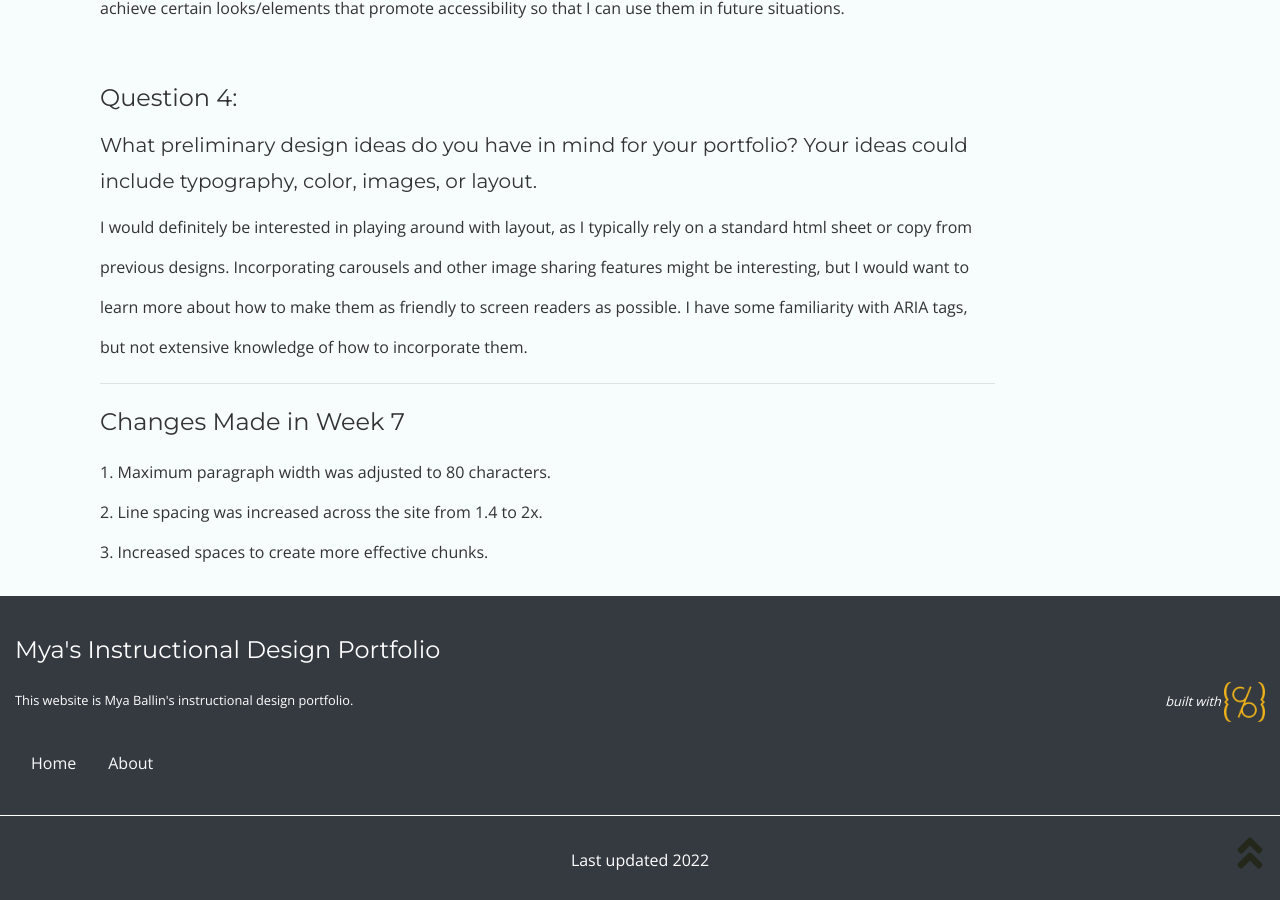
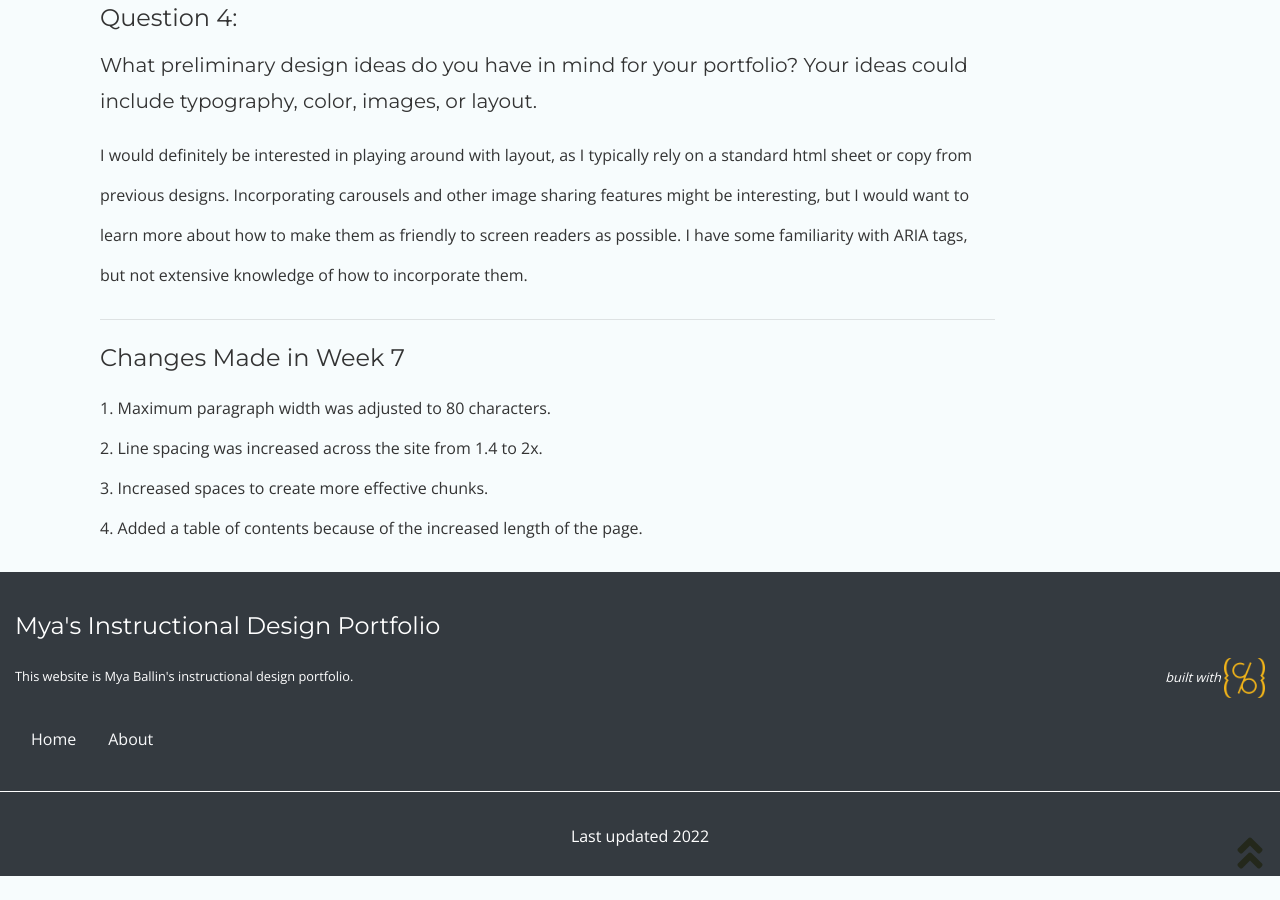
Before and after one commit to mxballin/instructional-design, a Jekyll site: the page built from index.md, in a window 1280 px wide and 900 px high, scrolled down 1148 px. Built offline with Jekyll 4.4.1, drawn with Linux system fonts in a browser that asks for light colours; some web fonts are replaced; after the commit the page ends 2024 px from its top, so only the background shows below that.

Commit message:
Update home-infographic.html

```diff
--- a/_layouts/home-infographic.html
+++ b/_layouts/home-infographic.html
@@ -8,30 +8,33 @@ layout: page
     <div class="col-md-10 my-auto">
       <h2> Introduction </h2>
       <hr>
+      <h4>Question 1:</h4> <h5>How might you use a digital portfolio? What purpose do you want it to serve?</h5>
       <p class="py-2" style="width=80ch;">
-      <h4>Question 1:</h4> <h5>How might you use a digital portfolio? What purpose do you want it to serve?</h5>
       A digital portfolio is something that can be shared along with a resume and cover letter as a way of demonstrating competencies related to a particular concept or task.
       It offers a space where you can show projects that you have worked on rather than just describing them verbally.
       I would like my portfolio to serve as a space where I can document my journey through the ID certificate and to act as a tool I can use in the future to complement my CV.
       </p>
+
+    <h4>Question 2:</h4> <h5>What audience do you have in mind for your portfolio?</h5>
       <p class="py-2">
-    <h4>Question 2:</h4> <h5>What audience do you have in mind for your portfolio?</h5>
       My primary audience would be future employers, but I would also be interested in being able to use this as a reflective document to see how my design style changes over time!
     </p>
-      <p class="py-2">
+
   <h4>Question 3:</h4> <h5>What elements/content, might you want to include in your portfolio? If you already have a portfolio, what have you been inspired to add or change about yours after viewing the sample portfolios? </h5>
-
+           <p class="py-2">
       In the past, I have used websites/portfolios to document technical processes and I find that very useful for being able to refer to later on. Given this class's focus on accessibility, it might be interesting to include documentation of how I achieve certain looks/elements that promote accessibility so that I can use them in future situations.
   </p>
+
+<h4>Question 4:</h4> <h5>What preliminary design ideas do you have in mind for your portfolio? Your ideas could include typography, color, images, or layout.</h5>
 <p class="py-2">
-<h4>Question 4:</h4> <h5>What preliminary design ideas do you have in mind for your portfolio? Your ideas could include typography, color, images, or layout.</h5>
-I would definitely be interested in playing around with layout, as I typically rely on a standard html sheet or copy from previous designs. Incorporating carousels and other image sharing features might be interesting, but I would want to learn more about how to make them as friendly to screen readers as possible. I have some familiarity with ARIA tags, but not extensive knowledge of how to incorporate them.
+      I would definitely be interested in playing around with layout, as I typically rely on a standard html sheet or copy from previous designs. Incorporating carousels and other image sharing features might be interesting, but I would want to learn more about how to make them as friendly to screen readers as possible. I have some familiarity with ARIA tags, but not extensive knowledge of how to incorporate them.
 </p>
 <hr>
-<h4> Changes Made in Week 7</h4>
+<h4>Changes Made in Week 7</h4>
 1. Maximum paragraph width was adjusted to 80 characters.<br>
 2. Line spacing was increased across the site from 1.4 to 2x.<br>
-3. Increased spaces to create more effective chunks.
+3. Increased spaces to create more effective chunks.<br>
+4. Added a table of contents because of the increased length of the page.
     </div>
   </div>
 </div>
```
